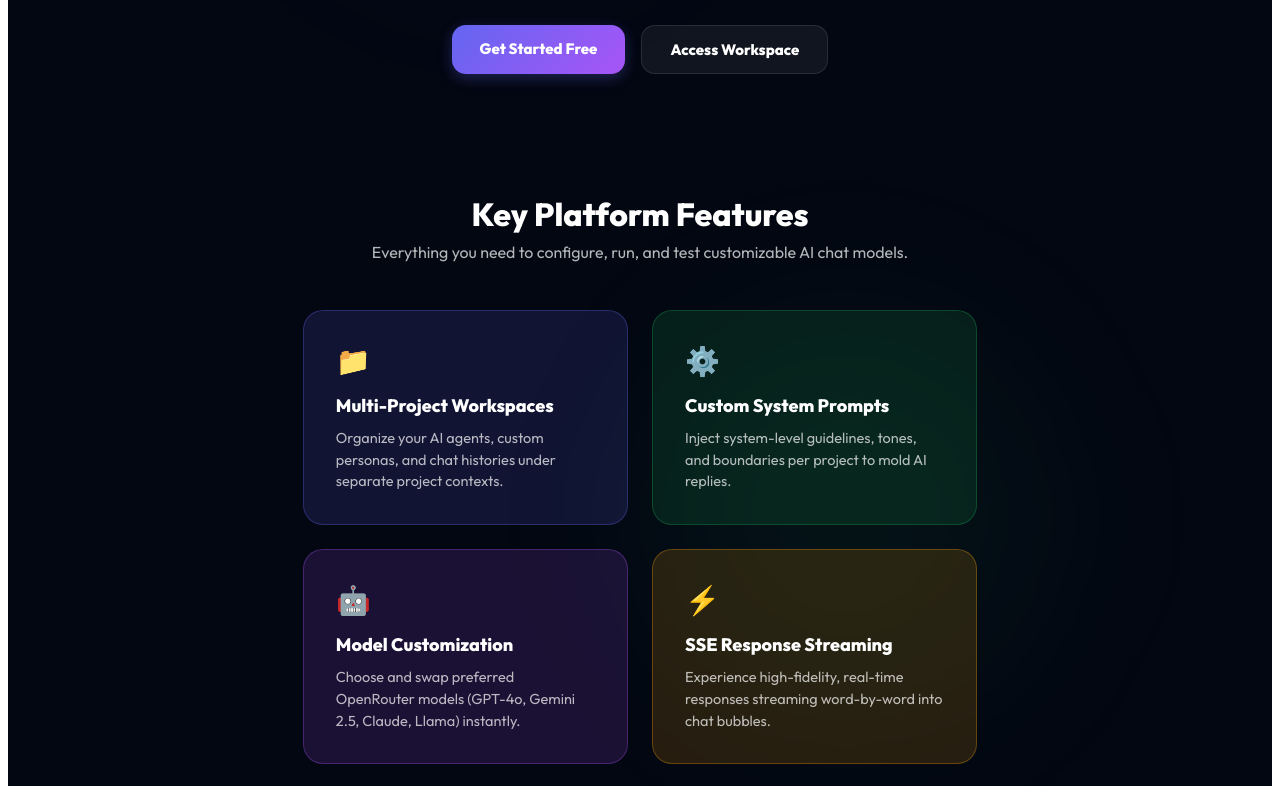
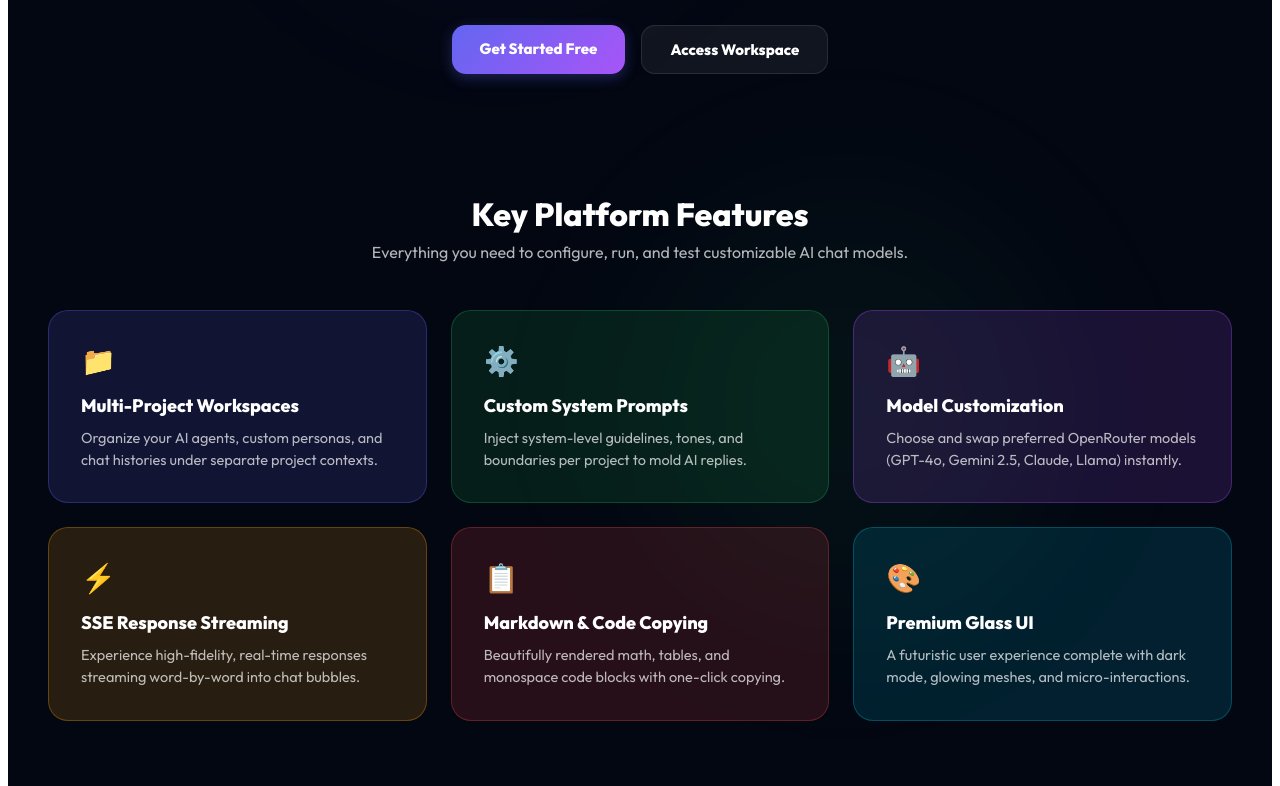
Before and after one commit to bhuvangujjarbhuvan-ctrl/chatbot-platform, a React (Vite) app in the folder frontend/: page / in a window 1280 px wide. Shown: the part 420-1206 px from the top of the page. Built offline with nearby package versions, Linux system fonts and the light colour scheme; no server answers.

Commit message:
style: implement responsive 3-column grid layout for landing features

```diff
--- a/frontend/src/index.css
+++ b/frontend/src/index.css
@@ -482,3 +482,24 @@
   border-color: rgba(34, 197, 94, 0.4);
   color: #4ade80;
 }
+
+/* Landing Page Grid */
+.landing-grid {
+  display: grid;
+  grid-template-columns: 1fr;
+  gap: 24px;
+  align-items: stretch;
+  width: 100%;
+}
+
+@media (min-width: 640px) {
+  .landing-grid {
+    grid-template-columns: repeat(2, 1fr);
+  }
+}
+
+@media (min-width: 1024px) {
+  .landing-grid {
+    grid-template-columns: repeat(3, 1fr);
+  }
+}
--- a/frontend/src/pages/Landing.jsx
+++ b/frontend/src/pages/Landing.jsx
@@ -87,7 +87,7 @@ export default function Landing() {
         <h2 style={styles.sectionTitle}>Key Platform Features</h2>
         <p style={styles.sectionSub}>Everything you need to configure, run, and test customizable AI chat models.</p>
 
-        <div style={styles.grid}>
+        <div className="landing-grid">
           {features.map((f, i) => (
             <div key={i} style={{ ...styles.card, background: f.color, borderColor: f.border }}>
               <div style={styles.cardIcon}>{f.icon}</div>
@@ -248,7 +248,7 @@ const styles = {
   },
   featureSection: {
     padding: "60px 40px 80px 40px",
-    maxWidth: 1100,
+    maxWidth: 1200,
     margin: "0 auto",
     textAlign: "center",
     zIndex: 5,
@@ -263,12 +263,6 @@ const styles = {
     opacity: 0.7,
     marginTop: 8,
     marginBottom: 48,
-  },
-  grid: {
-    display: "grid",
-    gridTemplateColumns: "repeat(auto-fit, minmax(320px, 1fr))",
-    gap: 24,
-    alignItems: "stretch",
   },
   card: {
     padding: 32,
```
